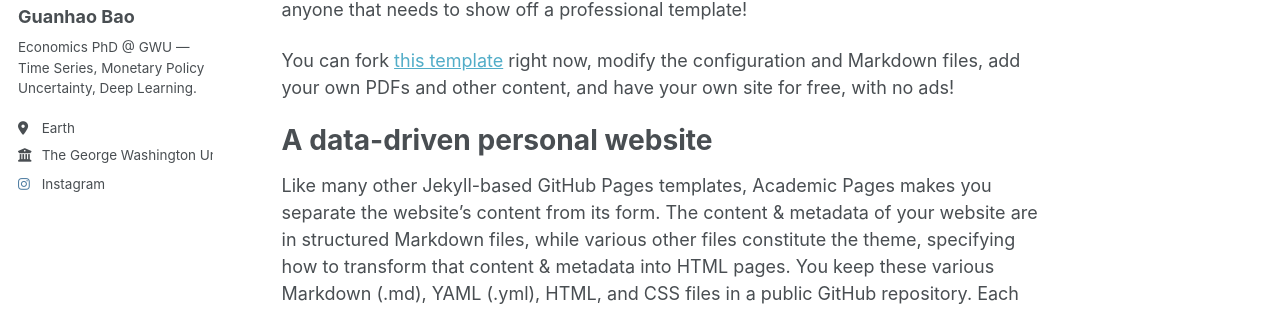
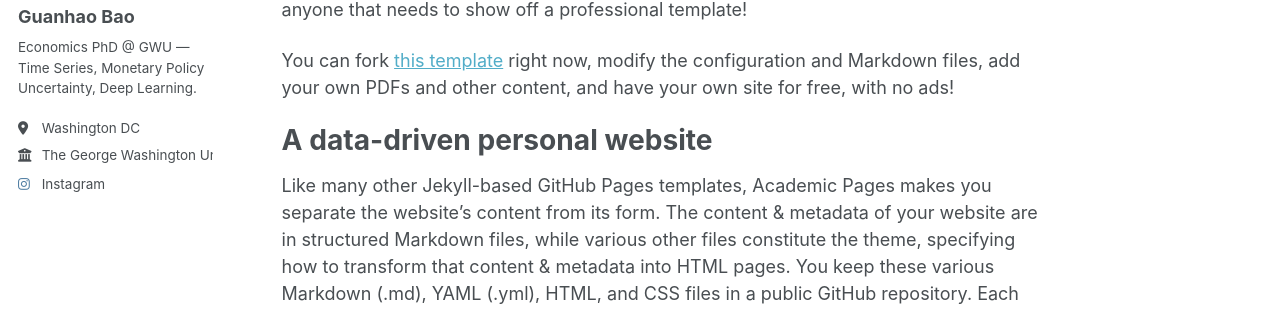
Before and after one commit to GuanhaoBao/guanhaobao.github.io, a Jekyll site: the page built from _pages/about.md, in a window 1280 px wide. Shown: the part 362-673 px from the top of the page. Built offline with Jekyll 4.4.1, drawn with Linux system fonts in a browser that asks for light colours; a script that is not in the unit is left out.

Commit message:
Update _config.yml

```diff
--- a/_config.yml
+++ b/_config.yml
@@ -26,7 +26,7 @@ author:
   name             : "Guanhao Bao"
   pronouns         : # example: "she/her"
   bio              : "Economics PhD @ GWU — Time Series, Monetary Policy Uncertainty, Deep Learning."
-  location         : "Earth"
+  location         : "Washington DC"
   employer         : "The George Washington University"
   uri              : # URL
   emails            :
```
